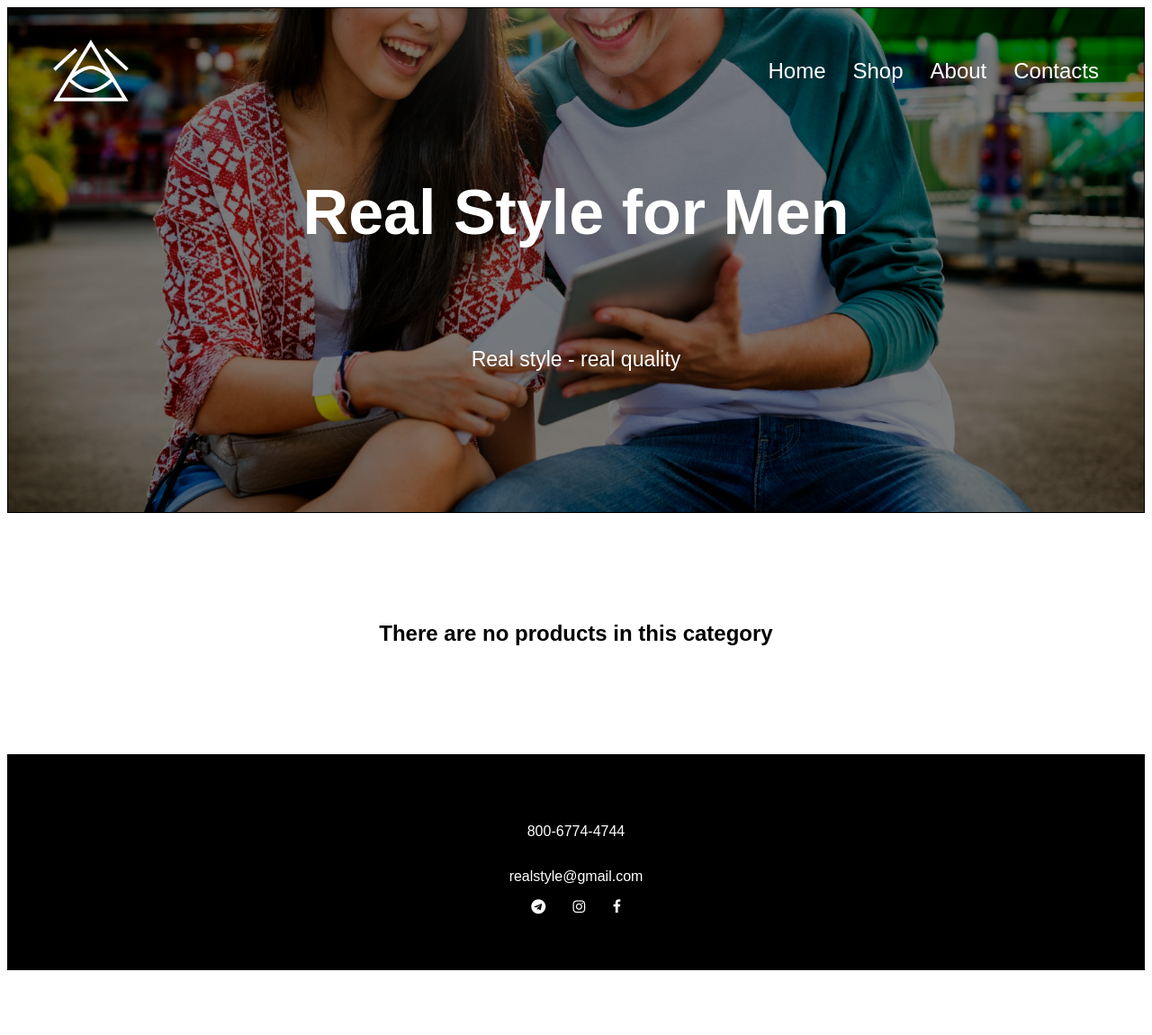
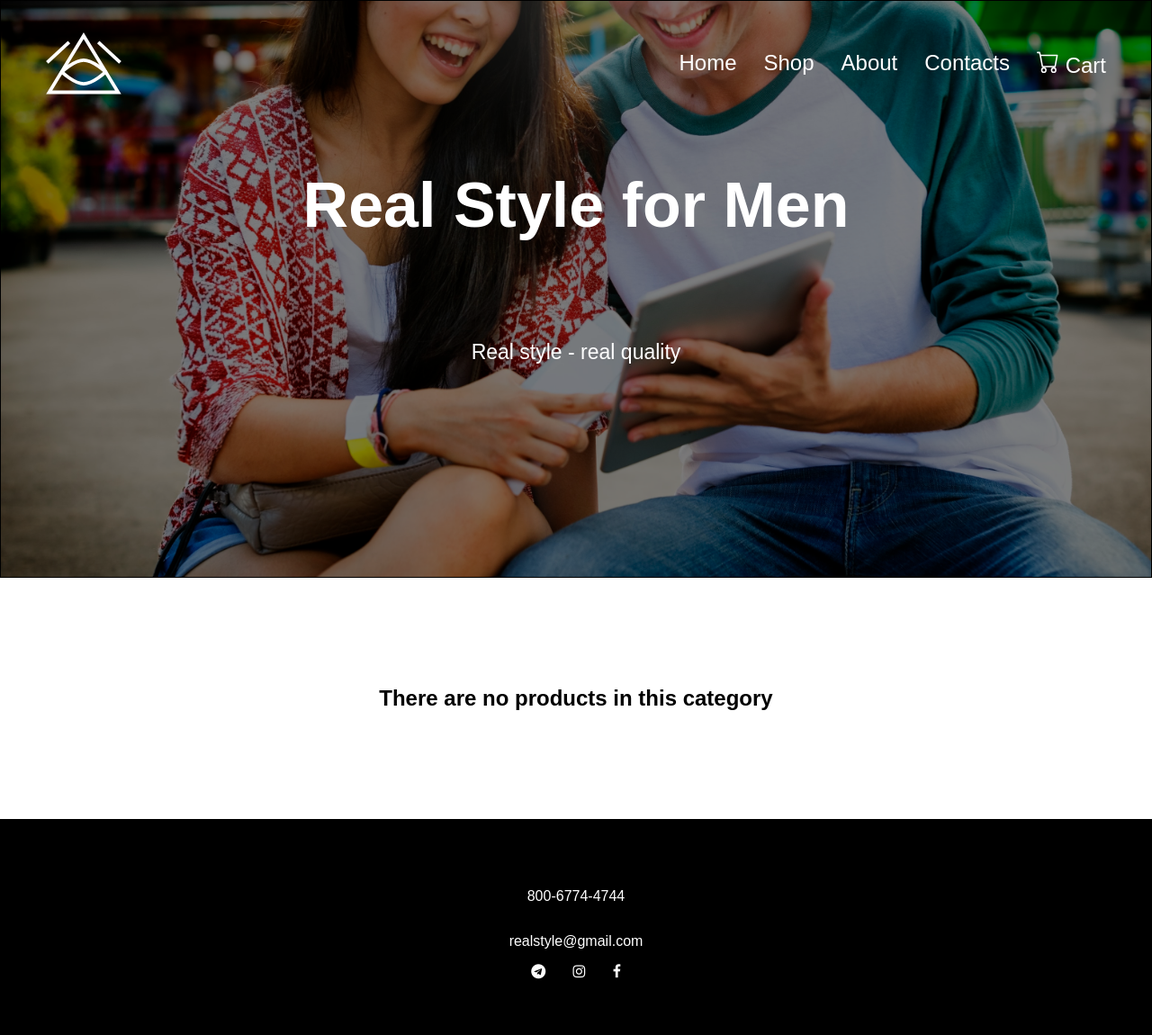
Before and after one commit to deus99999/Flask_style_shop, a Flask app: page /1 in a window 1280 px wide. Shown: the whole page at 90% size. Before the commit the page ends 1078 px from the top, so only its background shows below. Run offline with Flask 3, Linux system fonts and the light colour scheme; data that the repository does not hold is empty.

Commit message:
add cart html

```diff
--- a/app.py
+++ b/app.py
@@ -116,9 +116,10 @@ def show_products_of_category(category_id):
     return render_template('shop.html', products=products)
 
 
-@app.route("/product_detail")
-def product_detail():
-    return render_template("/product_detail.html")
+@app.route("/shop/<int:product_id>", methods=["GET"])
+def product_detail(product_id):
+    products = Product.query.filter_by(id=product_id).all()
+    return render_template("/product_detail.html", products=products)
 
 
 @app.route("/about")
@@ -184,6 +185,12 @@ def add_items():
     return render_template("/add_items.html")
 
 
+@app.route("/cart")
+def cart():
+    products = Product.query.all()
+    return render_template("/cart.html",  products=products)
+
+
 if __name__ == "__main__":
     with app.app_context():
         db.create_all()
--- a/static/css/styleAbout.css
+++ b/static/css/styleAbout.css
@@ -9,7 +9,7 @@ body {
 }
 
 header {
-	height: 70vh;
+	height: 80vh;
 
 	border: 1px solid black;
 	background-image:
--- a/static/css/styleContacts.css
+++ b/static/css/styleContacts.css
@@ -9,7 +9,7 @@ body {
 }
 
 header {
-	height: 70vh;
+	height: 80vh;
 
 	border: 1px solid black;
 	background-image:
@@ -202,6 +202,7 @@ select {
 
 #submit:hover {
 	cursor: pointer;
+	color: orange;
 }
 
 #map_desc {
--- a/static/css/styleShop.css
+++ b/static/css/styleShop.css
@@ -1,6 +1,7 @@
 body {
 	font-size: 1em;
 	font-family: sans-serif;
+	margin: 0;
 }
 
 .main_grid {
@@ -9,7 +10,7 @@ body {
 }
 
 header {
-	height: 70vh;
+	height: 80vh;
 
 	border: 1px solid black;
 	background-image: url(../images/bg/shop_header_back.jpg);
@@ -173,10 +174,7 @@ text-align: center;
     cursor: pointer;
 }
 
-.product_detail {
-	grid-column: 2 / -2;
-	background: ghostwhite;
-}
+
 
 footer {
 	grid-column: 1 / -1;
--- a/templates/base.html
+++ b/templates/base.html
@@ -20,6 +20,12 @@
                         <a href="{{ url_for('shop') }}">Shop</a>
                         <a href="{{ url_for('about') }}">About</a>
                         <a href="{{ url_for('contacts') }}">Contacts</a>
+                        <a href="{{ url_for('cart') }}">
+                            <svg xmlns="http://www.w3.org/2000/svg" width="25" height="25" fill="currentColor" class="bi bi-cart" viewBox="0 0 16 16">
+                                <path d="M0 1.5A.5.5 0 0 1 .5 1H2a.5.5 0 0 1 .485.379L2.89 3H14.5a.5.5 0 0 1 .491.592l-1.5 8A.5.5 0 0 1 13 12H4a.5.5 0 0 1-.491-.408L2.01 3.607 1.61 2H.5a.5.5 0 0 1-.5-.5zM3.102 4l1.313 7h8.17l1.313-7H3.102zM5 12a2 2 0 1 0 0 4 2 2 0 0 0 0-4zm7 0a2 2 0 1 0 0 4 2 2 0 0 0 0-4zm-7 1a1 1 0 1 1 0 2 1 1 0 0 1 0-2zm7 0a1 1 0 1 1 0 2 1 1 0 0 1 0-2z"/>
+                            </svg>
+                            Cart
+                        </a>
                     </div>
                 </nav>
                 <div class="banner">
--- a/templates/home.html
+++ b/templates/home.html
@@ -14,7 +14,7 @@
 			{% for category in categories %}
 			<a href="{{ url_for('show_products_of_category', category_id=category.id) }}">
 				<div class="item">
-					<img class="item_img" src="{{ category.image_path }}" alt="category.id }}">
+					<img class="item_img" src="{{ category.image_path }}" alt="{{ category.id }}">
 					<div class="overlay">
 						<p>{{ category.title }}</p>
 					</div>
```
